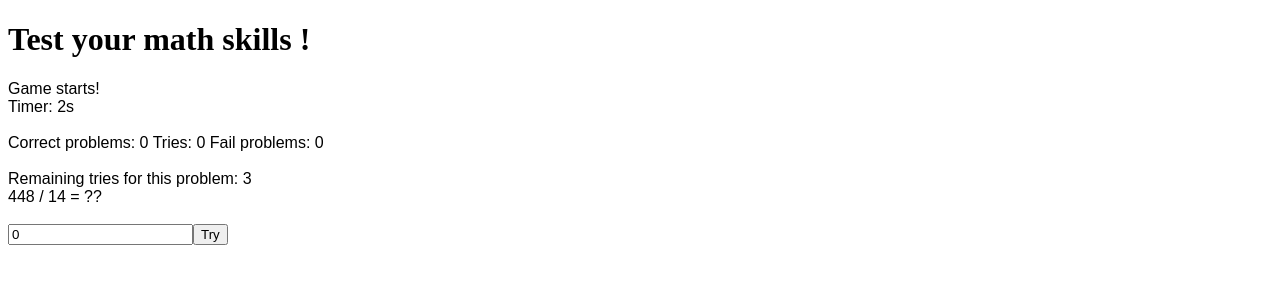
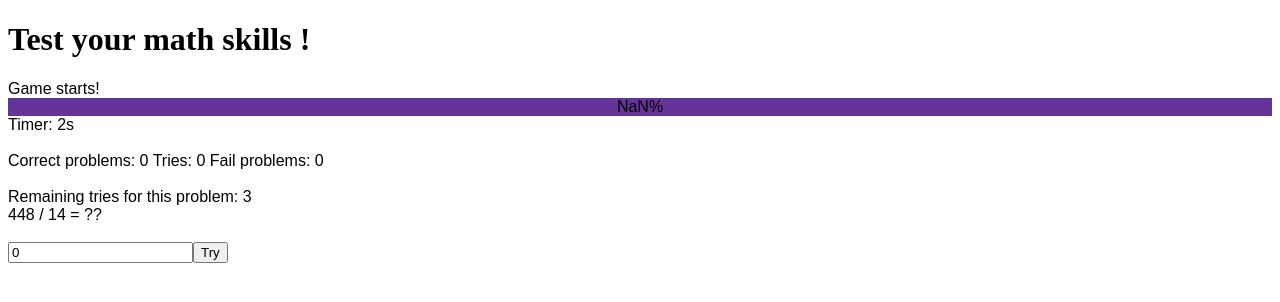
Before and after one commit to Margarita5112002/test-math-skills, an Angular app: page /home in a window 1280 px wide. Both pictures are taken after a click on the button "Start Game". Shown: the top 302 px of the page. Built offline with nearby package versions, Linux system fonts and the light colour scheme.

Commit message:
add progress bar to game

```diff
--- a/src/app/game/game.component.html
+++ b/src/app/game/game.component.html
@@ -1,5 +1,6 @@
 <div>Game starts!</div>
 <div>
+ <progress-bar [progress]="progress()"/>
   Timer: {{ displayTime() }}
   <br /><br />
   Correct problems: {{ correctProblemsCounter() }} Tries:
--- a/src/app/game/game.component.ts
+++ b/src/app/game/game.component.ts
@@ -6,10 +6,11 @@ import { MathProblemService } from '../math-problems/math-problem.service';
 import { GameResult } from '../interfaces/game-result';
 import { GameTimerService } from '../game-timer/game-timer.service';
 import { Subscription } from 'rxjs';
+import { ProgressBarComponent } from "../progress-bar/progress-bar.component";
 
 @Component({
     selector: 'app-game',
-    imports: [FormsModule],
+    imports: [FormsModule, ProgressBarComponent],
     templateUrl: './game.component.html',
     styleUrl: './game.component.css'
 })
@@ -61,6 +62,12 @@ export class GameComponent {
         const minutes = Math.floor(this.secondsPassed() / 60)
         const secondsLeft = this.secondsPassed() - (minutes*60)
         return (minutes > 0 ? `${minutes}m` : '').concat(` ${secondsLeft}s`)
+    })
+    progress = computed(() => {
+        if(this.gameSettings().mode == 'zen') {
+            return Math.round((this.correctProblemsCounter() / this.gameSettings().numProblems)*100)
+        }
+        return Math.round(((this.secondsPassed()/60) / this.gameSettings().timeLimitMinutes)*100)
     })
 
     answer = signal(0)
--- /dev/null
+++ b/src/app/progress-bar/progress-bar.component.css
@@ -0,0 +1,11 @@
+#bar {
+    width: 100%;
+    background-color: gray;
+}
+
+#progress {
+    display: flex;
+    overflow: hidden;
+    justify-content: center;
+    background-color: rebeccapurple;
+}
--- /dev/null
+++ b/src/app/progress-bar/progress-bar.component.html
@@ -0,0 +1,3 @@
+<div id="bar">
+    <div id="progress" [style]="sectionStyles()">{{progress()}}%</div>
+</div>
--- /dev/null
+++ b/src/app/progress-bar/progress-bar.component.ts
@@ -0,0 +1,20 @@
+import { Component, computed, input } from "@angular/core";
+
+@Component({
+    selector: 'progress-bar',
+    templateUrl: './progress-bar.component.html',
+    styleUrl: './progress-bar.component.css',
+})
+export class ProgressBarComponent {
+
+    progress = input(0)
+    sectionStyles = computed<{
+        'background-color': string,
+        width: string
+    }>(() => { return {
+        'background-color': this.progress() <= 0 ? 'transparent' : 'rebeccapurple',
+        width: `${this.progress()}%`
+    } }
+    )
+
+}
```
